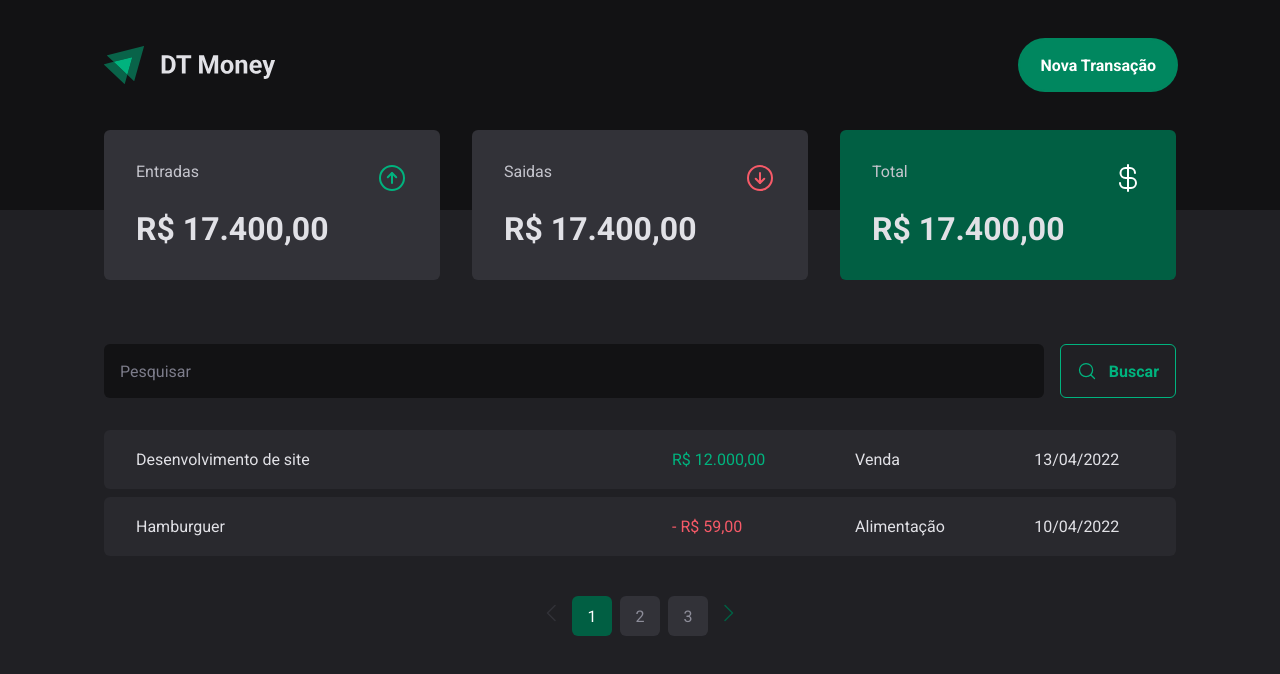
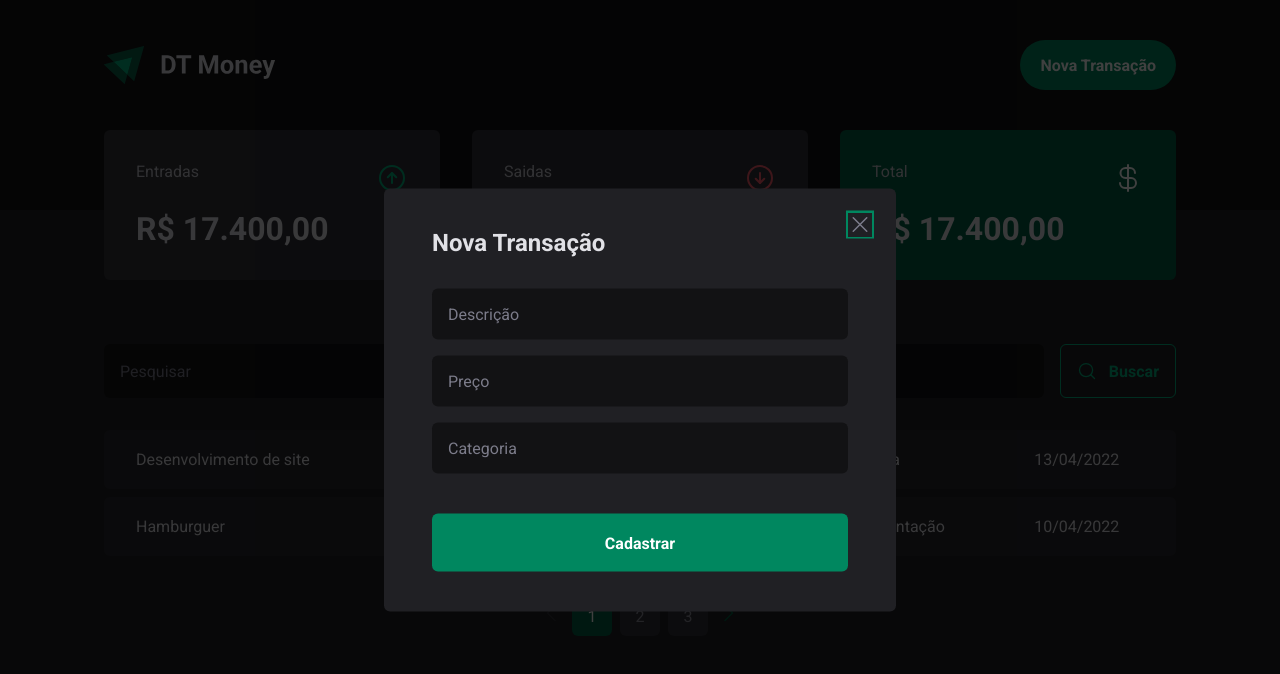
Before and after one commit to Teasercry/react-js-ignite03, a React (Vite) app in the folder 03-dt-money/: page / in a window 1280 px wide. Both pictures are taken after a click on the button "Nova Transação". Shown: the top 674 px of the page. Built offline with nearby package versions, Linux system fonts and the light colour scheme.

Commit message:
feat: add  more components

```diff
--- a/03-dt-money/src/components/Header/index.tsx
+++ b/03-dt-money/src/components/Header/index.tsx
@@ -1,13 +1,19 @@
 import { HeaderContainer, HeaderContent, NewTransactionButton } from "./styles";
-
+import * as Dialog from "@radix-ui/react-dialog";
 import logoImg from "../../assets/logo.svg";
+import { NewTransactionModal } from "../NewTransactionModal";
 
 export function Header() {
   return (
     <HeaderContainer>
       <HeaderContent>
         <img src={logoImg} alt="" />
-        <NewTransactionButton>Nova Transação</NewTransactionButton>
+        <Dialog.Root>
+          <Dialog.Trigger asChild>
+            <NewTransactionButton>Nova Transação</NewTransactionButton>
+          </Dialog.Trigger>
+          <NewTransactionModal />
+        </Dialog.Root>
       </HeaderContent>
     </HeaderContainer>
   );
--- /dev/null
+++ b/03-dt-money/src/components/NewTransactionModal/index.tsx
@@ -0,0 +1,24 @@
+import * as Dialog from "@radix-ui/react-dialog";
+import { X } from "phosphor-react";
+import { CloseButton, Content, Overlay } from "./styles";
+
+export function NewTransactionModal() {
+  return (
+    <Dialog.Portal>
+      <Overlay />
+      <Content>
+        <Dialog.Title>Nova Transação</Dialog.Title>
+        <CloseButton>
+            <X size={24} />
+        </CloseButton>
+
+        <form action="">
+            <input type="text" name="" id="" placeholder="Descrição" required />
+            <input type="number" name="" id="" placeholder="Preço" required />
+            <input type="text" name="" id="" placeholder="Categoria" required />
+            <button type="submit">Cadastrar</button>
+        </form>
+      </Content>
+    </Dialog.Portal>
+  );
+}
--- /dev/null
+++ b/03-dt-money/src/components/NewTransactionModal/styles.tsx
@@ -0,0 +1,70 @@
+import * as Dialog from "@radix-ui/react-dialog";
+import styled from "styled-components";
+
+export const Overlay = styled(Dialog.Overlay)`
+  position: fixed;
+  width: 100vw;
+  height: 100vh;
+  inset: 0;
+  background-color: rgba(0, 0, 0, 0.75);
+`;
+
+export const Content = styled(Dialog.Content)`
+  min-width: 32rem;
+  border-radius: 6px;
+  padding: 2.5rem 3rem;
+  background: ${(props) => props.theme["gray-800"]};
+
+  position: fixed;
+  top: 50%;
+  left: 50%;
+  transform: translate(-50%, -50%);
+
+  form {
+    margin-top: 2rem;
+
+    display: flex;
+    flex-direction: column;
+    gap: 1rem;
+
+    input {
+      border-radius: 6px;
+      border: 0;
+      background: ${(props) => props.theme["gray-900"]};
+      color: ${(props) => props.theme["gray-300"]};
+      padding: 1rem;
+
+      &::placeholder {
+        color: ${(props) => props.theme["gray-500"]};
+      }
+    }
+
+    button[type="submit"] {
+      height: 58px;
+      border: 0;
+      background: ${(props) => props.theme["green-500"]};
+      color: ${(props) => props.theme.white};
+      font-weight: bold;
+      padding: 0 1.25rem;
+      border-radius: 6px;
+      margin-top: 1.5rem;
+      cursor: pointer;
+
+      &:hover {
+        background: ${(props) => props.theme["green-700"]};
+        transition: background-color 0.2s;
+      }
+    }
+  }
+`;
+
+export const CloseButton = styled(Dialog.Close)`
+  position: absolute;
+  background: transparent;
+  border: 0;
+  top: 1.5rem;
+  right: 1.5rem;
+  line-height: 0;
+  cursor: pointer;
+  color: ${(props) => props.theme["gray-500"]};
+`;
```
